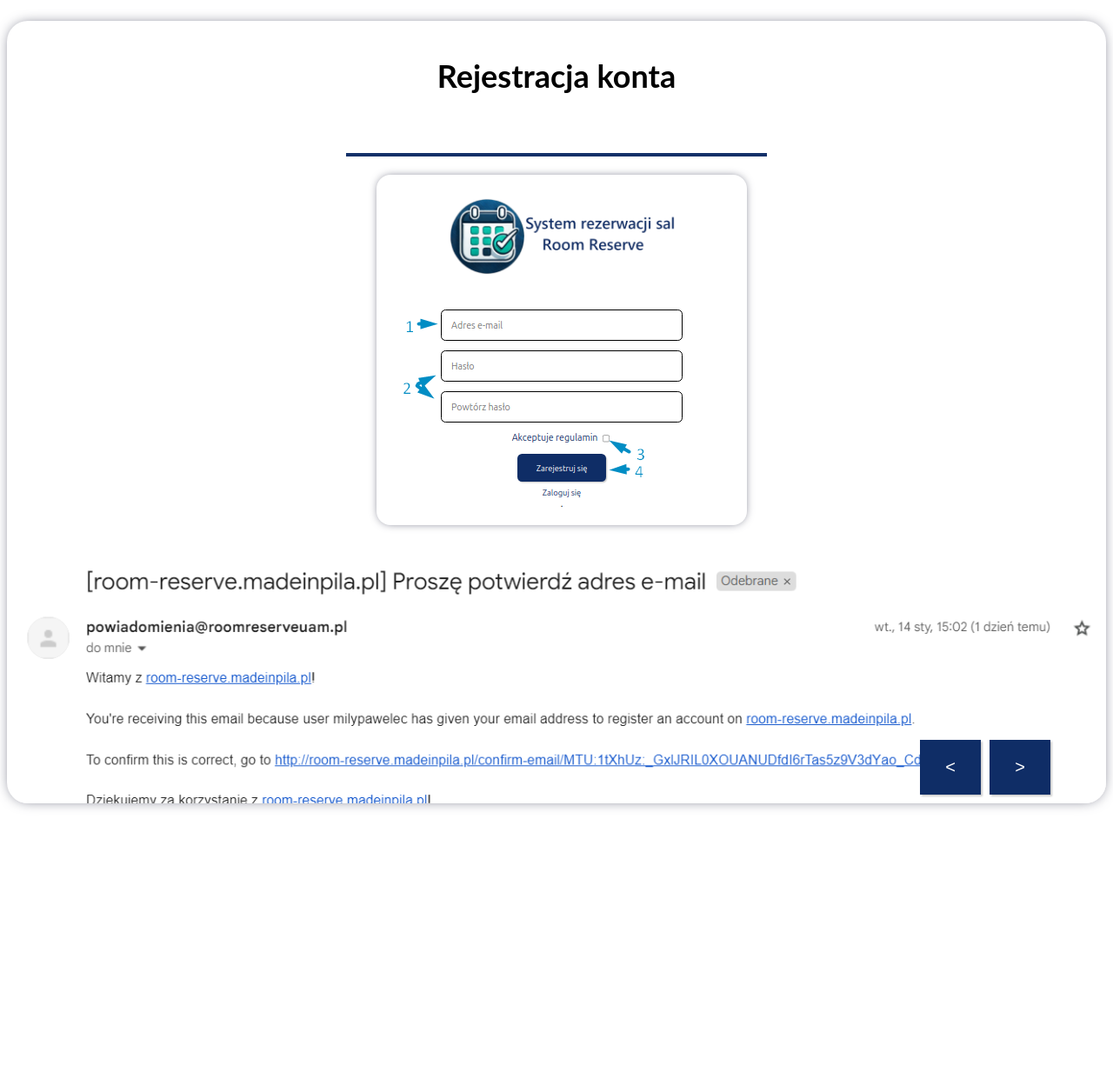
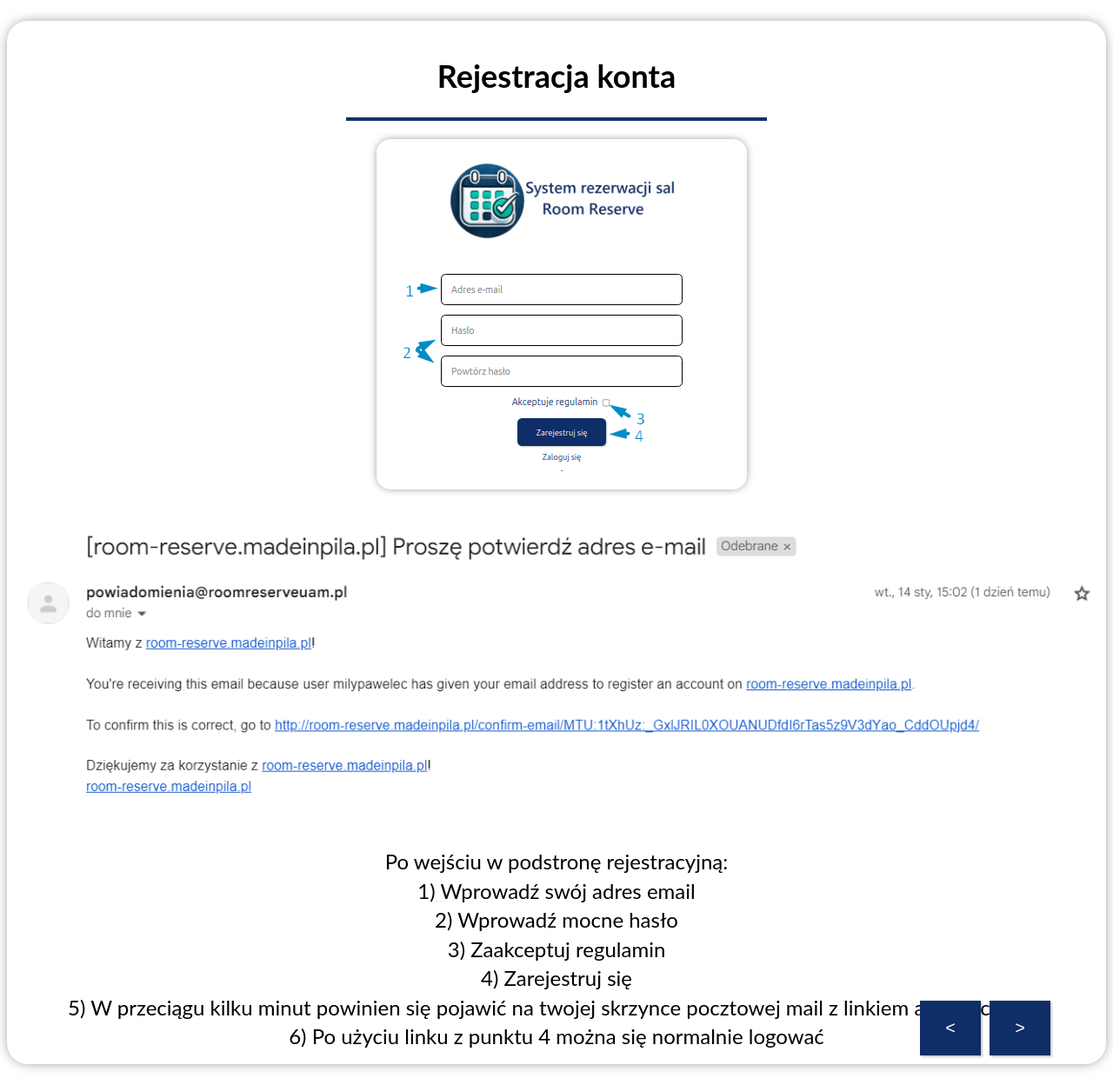
Before and after one commit to DeveloperMilosz/RoomReserveUAM, a Django app: page /manual/ in a window 1280 px wide. Shown: the part 73-1321 px from the top of the page at 87% size. Before the commit the page ends 1004 px from the top, so only its background shows below. Run offline with Django 5.2, Linux system fonts and the light colour scheme; style sheets or scripts are compiled from the project's sources.

Commit message:
more space for manuals

```diff
--- a/app/static/css/manual.css
+++ b/app/static/css/manual.css
@@ -1,6 +1,6 @@
 .manual-container {
   position: relative;
-  min-height: 900px;
+  min-height: 1200px;
   margin: 24px auto;
   height: 100%;
   max-width: 1900px;
@@ -28,6 +28,9 @@
 }
 .manual-container #slides .slide.showing {
   opacity: 1;
+}
+.manual-container #slides .slide h2 {
+  height: 10px;
 }
 .manual-container .buttons {
   position: absolute;
--- a/app/static/css/manual.scss
+++ b/app/static/css/manual.scss
@@ -1,6 +1,6 @@
 .manual-container {
     position: relative;
-    min-height: 900px;
+    min-height: 1200px;
     margin: 24px auto;
     height: 100%;
     max-width: 1900px;
@@ -28,6 +28,10 @@
 
             &.showing {
                 opacity: 1;
+            }
+
+            h2{
+                height: 10px;
             }
         }
     }
```
Also changed, not shown: 1 other file.
